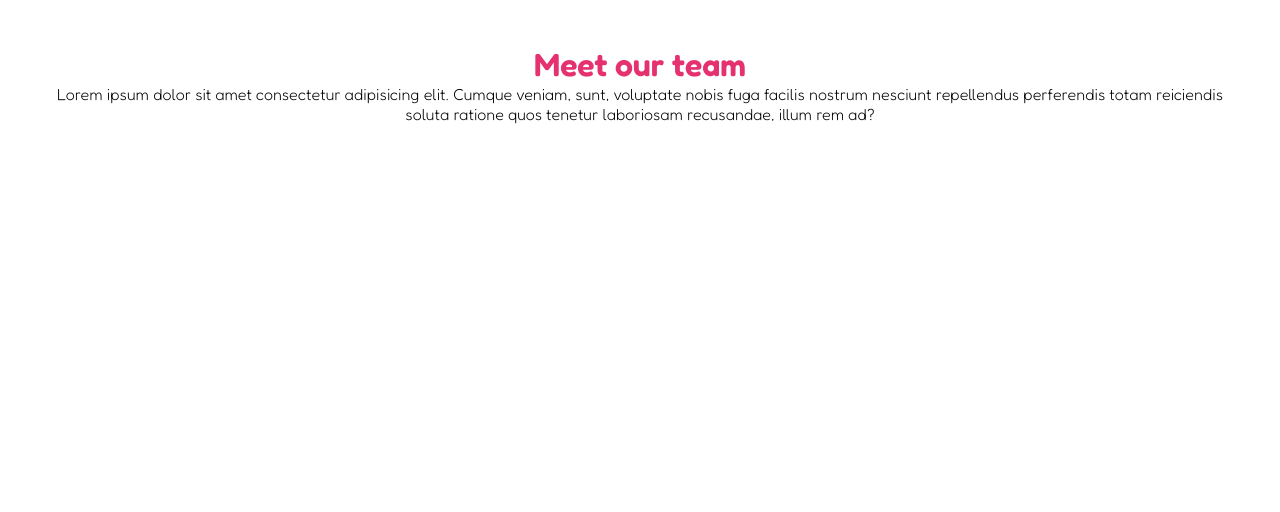
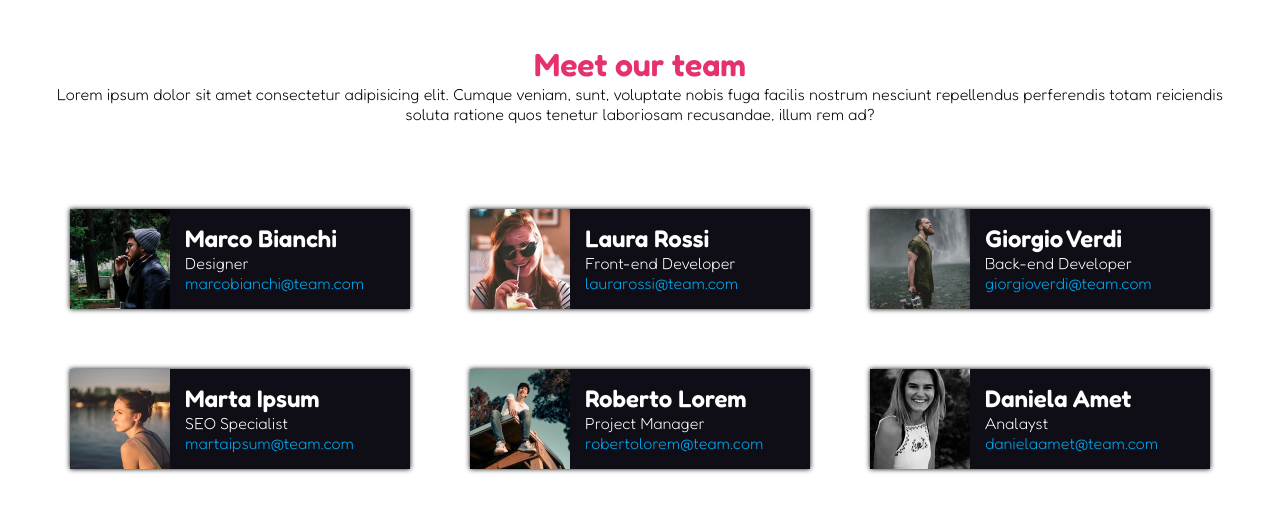
Before and after one commit to DaviGel/html-css-float-cards, a plain HTML site: page index.html in a window 1280 px wide. Drawn offline with Linux system fonts and the light colour scheme.

Commit message:
feat: creato team members e aggiunte images

```diff
--- a/css/style.css
+++ b/css/style.css
@@ -16,8 +16,14 @@ Common
 **************
 */
 
+.clearfix {
+  content: '';
+  display: block;
+  clear: both;
+}
+
 .container {
-  width: 1200px;
+  max-width: 1200px;
   margin: 0 auto;
 }
 
@@ -45,3 +51,43 @@ header {
 h1 {
   color: #e53170;
 }
+
+h2 {
+  color: white;
+}
+
+/*
+**************
+Main
+**************
+*/
+
+.member {
+  height: 100px;
+  width: calc(100% / 3 - 60px);
+  background-color: #0f0e17;
+  float: left;
+  margin: 30px;
+  box-shadow: 0 0 5px black;
+}
+
+.img-container {
+  width: 100px;
+}
+
+.img-container img {
+  width: 100%;
+  float: left;
+}
+
+.info-container {
+  width: calc(100% - 100px);
+  padding: 15px;
+  float: left;
+  color: white;
+}
+
+.info-container a {
+  text-decoration: none;
+  color: #00a9f4;
+}
--- a/index.html
+++ b/index.html
@@ -13,6 +13,7 @@
     <link rel="stylesheet" href="css/style.css" />
   </head>
   <body>
+    <!-- Titolo e testo -->
     <header>
       <div class="container">
         <h1>Meet our team</h1>
@@ -24,5 +25,74 @@
         </p>
       </div>
     </header>
+    <!-- /Titolo e testo -->
+    <main>
+      <!-- Team members -->
+      <div class="container">
+        <div class="team-container">
+          <div class="member">
+            <div class="img-container">
+              <img src="img/male1.png" alt="male1" />
+            </div>
+            <div class="info-container">
+              <h2>Marco Bianchi</h2>
+              <span>Designer</span>
+              <a href="#">marcobianchi@team.com</a>
+            </div>
+          </div>
+          <div class="member">
+            <div class="img-container">
+              <img src="img/female1.png" alt="female1" />
+            </div>
+            <div class="info-container">
+              <h2>Laura Rossi</h2>
+              <span>Front-end Developer</span>
+              <a href="#">laurarossi@team.com</a>
+            </div>
+          </div>
+          <div class="member">
+            <div class="img-container">
+              <img src="img/male2.png" alt="male2" />
+            </div>
+            <div class="info-container">
+              <h2>Giorgio Verdi</h2>
+              <span>Back-end Developer</span>
+              <a href="#">giorgioverdi@team.com</a>
+            </div>
+          </div>
+          <div class="member">
+            <div class="img-container">
+              <img src="img/female2.png" alt="female2" />
+            </div>
+            <div class="info-container">
+              <h2>Marta Ipsum</h2>
+              <span>SEO Specialist</span>
+              <a href="#">martaipsum@team.com</a>
+            </div>
+          </div>
+          <div class="member">
+            <div class="img-container">
+              <img src="img/male3.png" alt="male3" />
+            </div>
+            <div class="info-container">
+              <h2>Roberto Lorem</h2>
+              <span>Project Manager</span>
+              <a href="#">robertolorem@team.com</a>
+            </div>
+          </div>
+          <div class="member">
+            <div class="img-container">
+              <img src="img/female3.png" alt="female3" />
+            </div>
+            <div class="info-container">
+              <h2>Daniela Amet</h2>
+              <span>Analayst</span>
+              <a href="#">danielaamet@team.com</a>
+            </div>
+          </div>
+        </div>
+      </div>
+      <!-- /Team members -->
+    </main>
   </body>
 </html>
```
Also changed, not shown: img/female1.png (added), img/female2.png (added), img/female3.png (added), img/male1.png (added), img/male2.png (added), img/male3.png (added).
